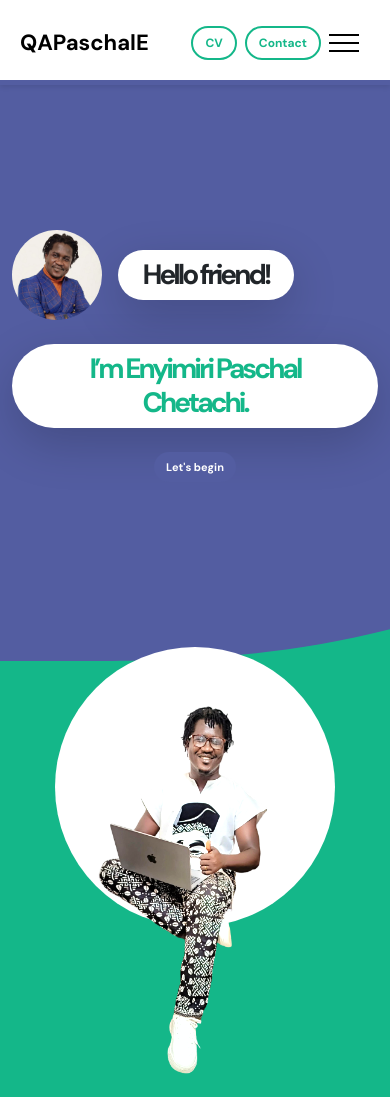
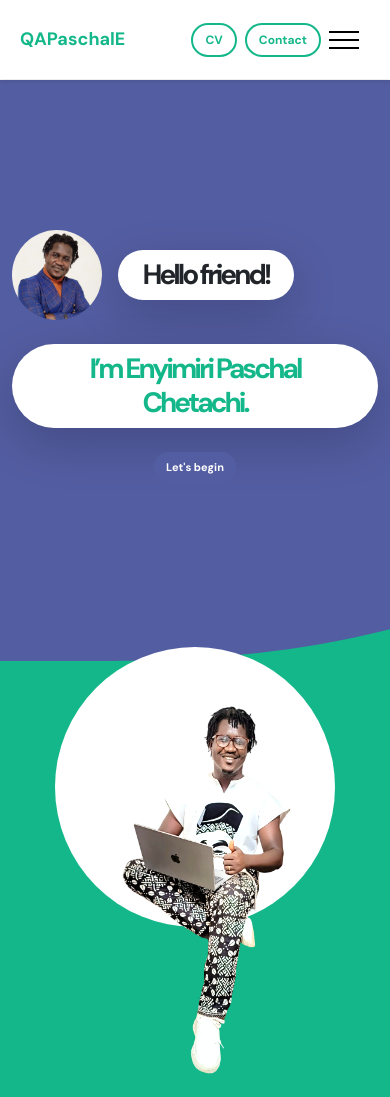
Before and after one commit to qaPaschalE/my-portfolio, a React (Create React App) app: page / in a window 390 px wide. Shown: the top 1097 px of the page. Built offline with nearby package versions, Linux system fonts and the light colour scheme.

Commit message:
fix mobile view

```diff
--- a/src/index.css
+++ b/src/index.css
@@ -311,7 +311,7 @@ nav.is-sticky + main {
   position: absolute;
   top: auto !important;
   bottom: -25%;
-  left: 47%;
+  left: 53%;
   transform: translateX(-50%);
   z-index: 5;
   max-height: 100%;
@@ -470,9 +470,9 @@ nav.is-sticky + main {
   padding: 1rem;
 }
 .navbar-brand {
-  font-size: 22px;
+  font-size: 18px;
   font-weight: var(--font-weight-bold);
-  color: var(--dark-color);
+  color: var(--secondary-color);
 }
 .navbar-toggler {
   border: 0;
```
Also changed, not shown: 14 other files (tests, documents, lock files or other folders).
